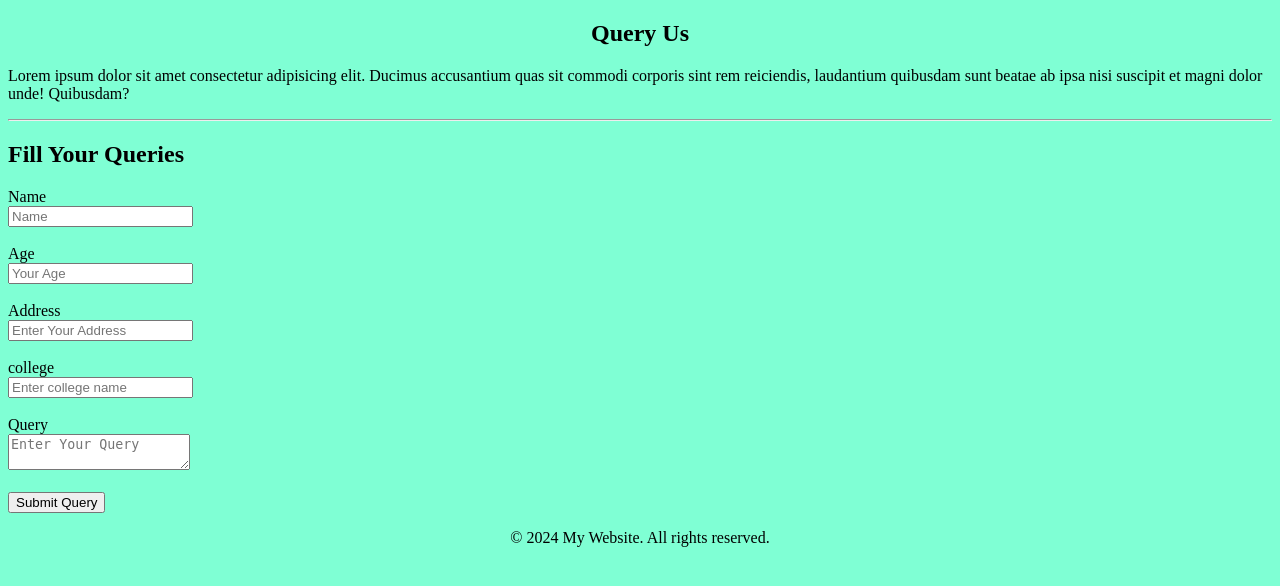
After one commit to abhishiek2002/Form-Connection-To-Database-Using-Flask, a Python web app: template flask/templates/query.html in a window 1280 px wide. The commit adds this page. Shown: the top 586 px of the page. Run offline with Jinja, Linux system fonts and the light colour scheme; the template is opened without the code that fills it, so the values that code supplies are empty.

Commit message:
A simple website having backend to save data of query form using flask

```diff
--- a/flask/templates/home.html
+++ b/flask/templates/index.html
@@ -36,7 +36,7 @@
   <div class="jumbotron text-center">
     <h1 class="display-4">Welcome to My Website</h1>
     <p class="lead">This is a simple hero unit, a simple jumbotron-style component for calling extra attention to featured content or information.</p>
-    <a class="btn btn-primary btn-lg" href="#" role="button">Learn more</a>
+    <a class="btn btn-primary btn-lg" href="/query" role="button">Query Form</a>
   </div>
 
   <!-- Content Section 1 -->
--- /dev/null
+++ b/flask/templates/query.html
@@ -0,0 +1,61 @@
+<!DOCTYPE html>
+<html lang="en">
+<head>
+    <meta charset="UTF-8">
+    <meta name="viewport" content="width=device-width, initial-scale=1.0">
+    <title>Query</title>
+
+    <style>
+        body{
+            background-color: aquamarine;
+        }
+
+        footer{
+            display: flex;
+            justify-content: center;
+        }
+    </style>
+
+</head>
+<body>
+
+
+  <!-- query section -->
+   <h2 align="center">Query Us</h2>
+   <p>Lorem ipsum dolor sit amet consectetur adipisicing elit. Ducimus accusantium quas sit commodi corporis sint rem reiciendis, laudantium quibusdam sunt beatae ab ipsa nisi suscipit et magni dolor unde! Quibusdam?</p><hr>
+
+   <h2>Fill Your Queries</h2>
+   <form action="{{  url_for('user_query')  }}" method="post">
+    <label for="name">
+        Name <br>
+        <input type="text" name="name" id="name" placeholder="Name" required>
+    </label><br><br>
+
+    <label for="age">
+        Age <br>
+        <input type="text" name="age" id="age" placeholder="Your Age" required>
+    </label><br><br>
+
+    <label for="address">
+        Address <br>
+        <input type="text" name="address" id="address" placeholder="Enter Your Address" required>
+    </label><br><br>
+
+    <label for="college">
+        college <br>
+        <input type="text" name="college" id="college" placeholder="Enter college name" required>
+    </label><br><br>
+
+    <label for="query">
+        Query <br>
+        <textarea id="query" name="query" placeholder="Enter Your Query" required></textarea>
+    </label><br><br>
+    <button type="submit">Submit Query</button>
+   </form>
+   <!-- Footer -->
+   <footer>
+    <p>&copy; 2024 My Website. All rights reserved.</p>
+</footer>
+
+</body>
+</html>
```
Also changed, not shown: flask/app.py (+44 -5 lines), flask/database.py (added, +52 -0 lines), flask/Media Project/cursor-yellow.png (added), flask/Media Project/pointer-yellow.png (added).
